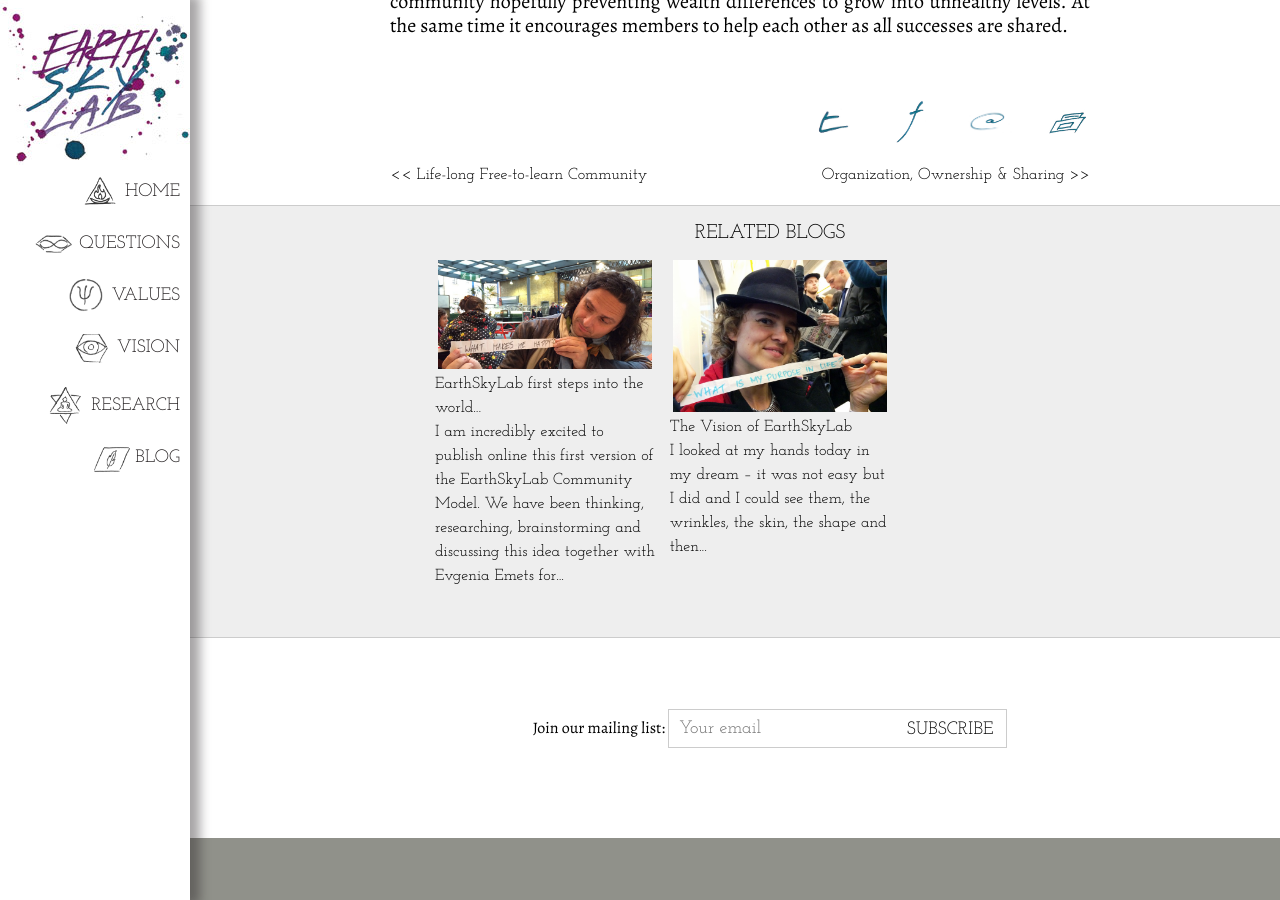
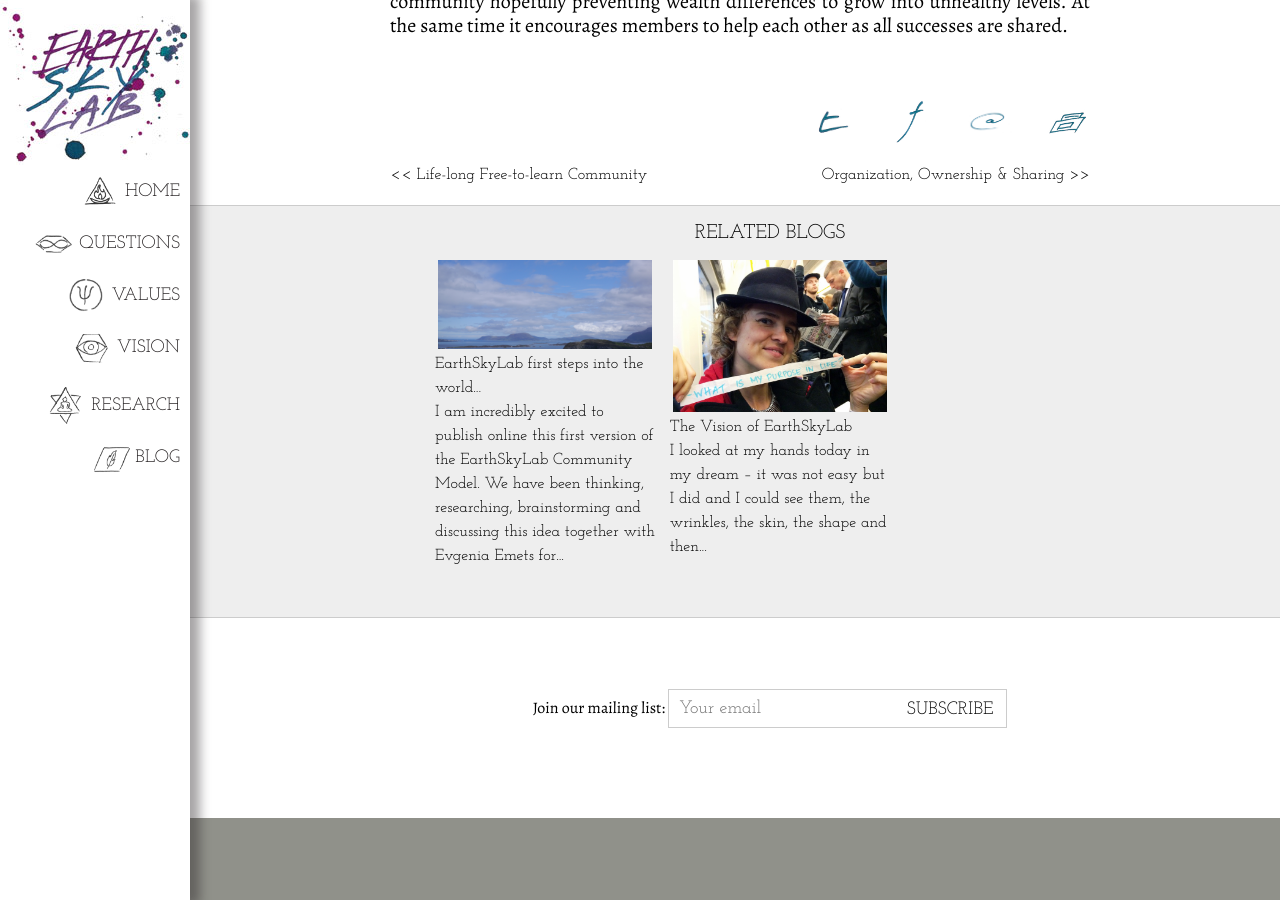
Before and after one commit to EarthSkyLab/EarthSkyLab.github.io, a Jekyll site: the page built from pages/03 VISION/01 COMMUNITY/60 Celebration.md, in a window 1280 px wide and 900 px high, scrolled down 1935 px. Built offline with Jekyll 4.4.1, drawn with Linux system fonts in a browser that asks for light colours; Markdown is read by kramdown in place of the engine named in the settings; comment, search, counter and statistics services are not loaded.

Commit message:
fix header images and take related blog image from blog.

```diff
--- a/_includes/head.html
+++ b/_includes/head.html
@@ -70,11 +70,12 @@
 <meta property="article:publisher" content="{{site.facebook}}" />
 
 {% assign path_one = page.path | split:"/" %}
-
-{% if page.author %}
+{% if page.post-image %}
+<meta property="og:image" content="{{site.url}}/public/images/{{page.post-image}}" />
+{% elsif path_one[0] == 'pages' && !page.noimgtitle %}
+<meta property="og:image" content="{{site.url}}{{ page.url | replace:".html",".jpg"}}" />
+{% elsif author %}
 <meta property="og:image" content="{{site.url}}/authors/{{page.author}}.jpg" />
-{% else if path_one[0] == "pages" && !page.noimgtitle %}
-<meta property="og:image" content="{{site.url}}{{ page.url | replace:".html",".jpg"}}" />
 {% else %}
 <meta property="og:image" content="{{site.url}}/public/logo-compact.jpg" />
 {% endif %}
--- a/_includes/related-blog-block.html
+++ b/_includes/related-blog-block.html
@@ -1,7 +1,13 @@
 <div class="esl-related-posts-block">
 	<a href="{{post.url}}">
-		<img src="/authors/{{post.author}}.jpg" width="230px" style="float:left; padding: 3px;">
+				<img src =
+				{% if post.post-image %}
+		           "/public/images/{{post.post-image}}"
+		        {% else %}
+					"/authors/{{post.author}}.jpg"
+				{% endif %}
+				width="230px" style="float:left; padding: 3px;" alt="{{ post.title }}"/>
         <div class="esl-related-post-title">{{post.title}}</div>
-        <div class="content">{{ post.content | strip_html | truncatewords: 30 }}</div>
+        <div class="content">{{ post.content | markdownify | strip_html | strip_newlines | truncatewords: 30}}</div>
 	</a>
 </div>
```
